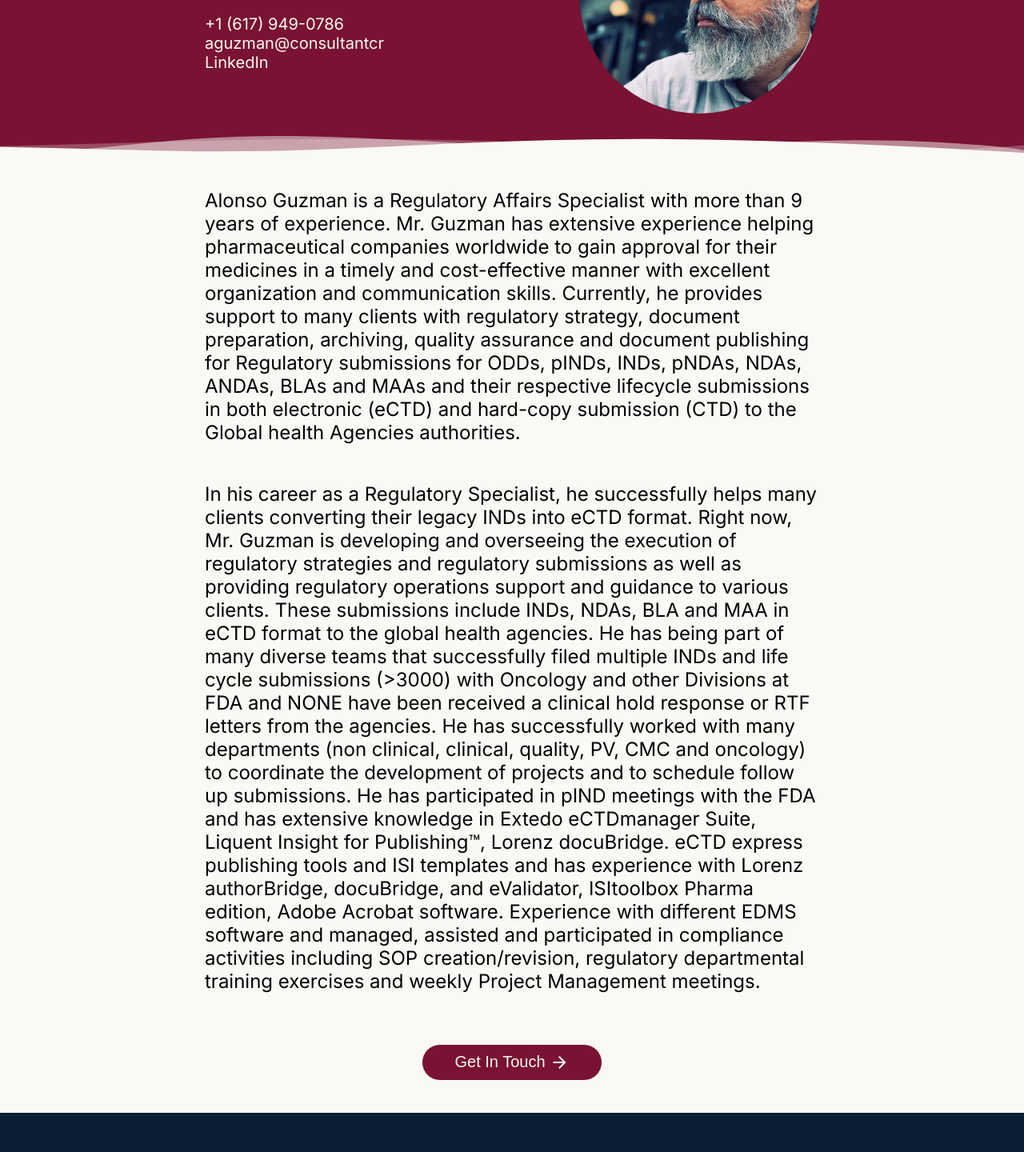
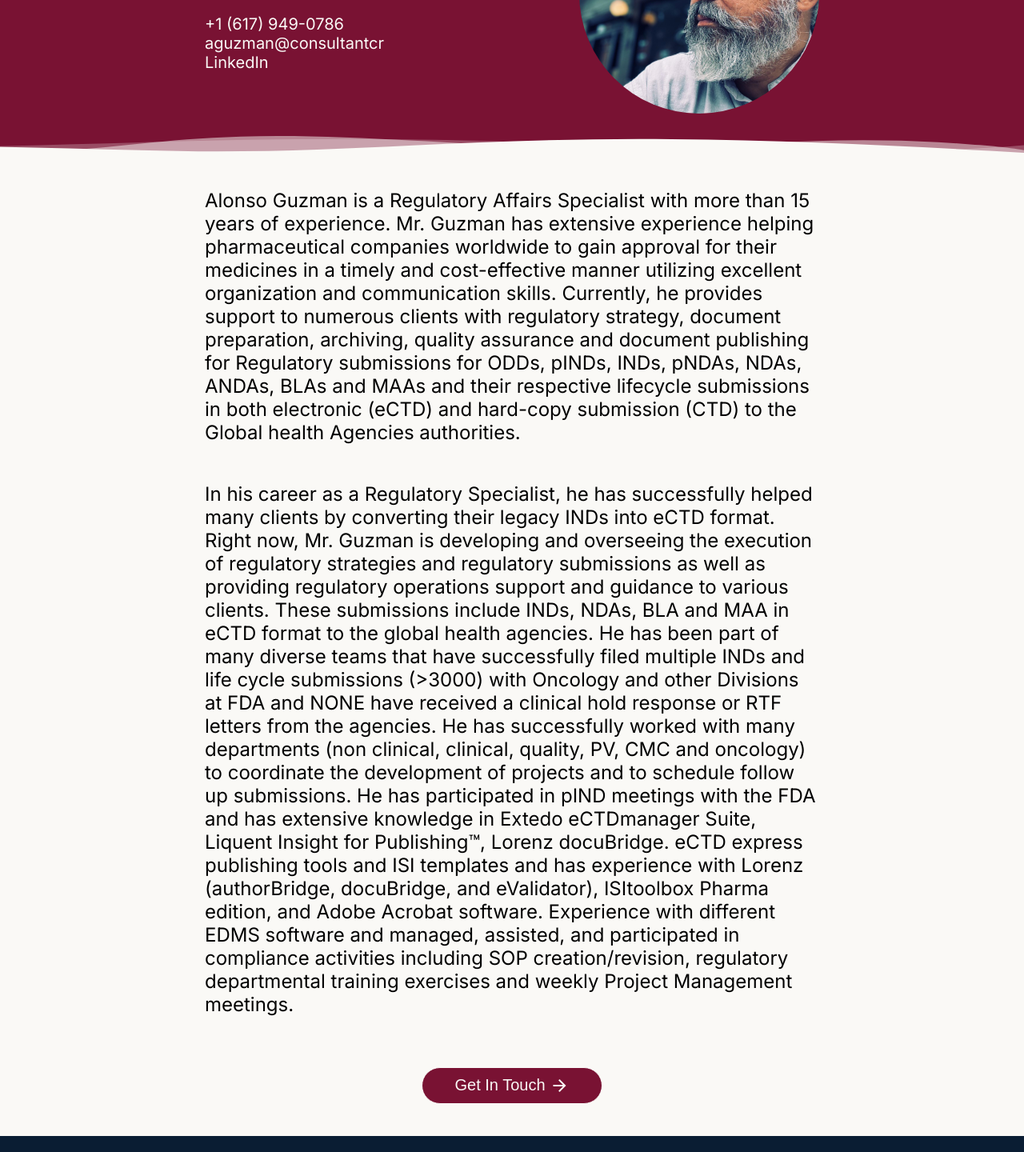
Before and after one commit to lgf00/CONSULTANTCR-website, a React (Create React App) app: page /consultantcr-website/about in a window 1280 px wide. Shown: the part 319-1759 px from the top of the page at 80% size. Built offline with nearby package versions, Linux system fonts and the light colour scheme.

Commit message:
fix up grammar of about

```diff
--- a/src/routes/about.jsx
+++ b/src/routes/about.jsx
@@ -32,10 +32,10 @@ export default function About() {
       </div>
       <div className="content about-content">
         <p>
-        Alonso Guzman is a Regulatory Affairs Specialist with more than 9 years of experience.  Mr. Guzman has extensive experience helping pharmaceutical companies worldwide to gain approval for their medicines in a timely and cost-effective manner with excellent organization and communication skills. Currently, he provides support to many clients with regulatory strategy, document preparation, archiving, quality assurance and document publishing for Regulatory submissions for ODDs, pINDs, INDs, pNDAs, NDAs, ANDAs, BLAs and MAAs and their respective lifecycle submissions in both electronic (eCTD) and hard-copy submission (CTD) to the Global health Agencies authorities.
+        Alonso Guzman is a Regulatory Affairs Specialist with more than 15 years of experience.  Mr. Guzman has extensive experience helping pharmaceutical companies worldwide to gain approval for their medicines in a timely and cost-effective manner utilizing excellent organization and communication skills. Currently, he provides support to numerous clients with regulatory strategy, document preparation, archiving, quality assurance and document publishing for Regulatory submissions for ODDs, pINDs, INDs, pNDAs, NDAs, ANDAs, BLAs and MAAs and their respective lifecycle submissions in both electronic (eCTD) and hard-copy submission (CTD) to the Global health Agencies authorities.
         </p>
         <p>
-        In his career as a Regulatory Specialist, he successfully helps many clients converting their legacy INDs into eCTD format. Right now, Mr. Guzman is developing and overseeing the execution of regulatory strategies and regulatory submissions as well as providing regulatory operations support and guidance to various clients.  These submissions include INDs, NDAs, BLA and MAA in eCTD format to the global health agencies.  He has being part of many diverse teams that successfully filed multiple INDs and life cycle submissions ({'>'}3000) with Oncology and other Divisions at FDA and NONE have been received a clinical hold response or RTF letters from the agencies.  He has successfully worked with many departments (non clinical, clinical, quality, PV, CMC and oncology) to coordinate the development of projects and to schedule follow up submissions.  He has participated in pIND meetings with the FDA and has extensive knowledge in Extedo eCTDmanager Suite, Liquent Insight for Publishing™, Lorenz docuBridge. eCTD express publishing tools and ISI templates and has experience with Lorenz authorBridge, docuBridge, and eValidator, ISItoolbox Pharma edition, Adobe Acrobat software.  Experience with different EDMS software and managed, assisted and participated in compliance activities including SOP creation/revision, regulatory departmental training exercises and weekly Project Management meetings.
+        In his career as a Regulatory Specialist, he has successfully helped many clients by converting their legacy INDs into eCTD format. Right now, Mr. Guzman is developing and overseeing the execution of regulatory strategies and regulatory submissions as well as providing regulatory operations support and guidance to various clients.  These submissions include INDs, NDAs, BLA and MAA in eCTD format to the global health agencies.  He has been part of many diverse teams that have successfully filed multiple INDs and life cycle submissions ({'>'}3000) with Oncology and other Divisions at FDA and NONE have received a clinical hold response or RTF letters from the agencies.  He has successfully worked with many departments (non clinical, clinical, quality, PV, CMC and oncology) to coordinate the development of projects and to schedule follow up submissions.  He has participated in pIND meetings with the FDA and has extensive knowledge in Extedo eCTDmanager Suite, Liquent Insight for Publishing™, Lorenz docuBridge. eCTD express publishing tools and ISI templates and has experience with Lorenz (authorBridge, docuBridge, and eValidator), ISItoolbox Pharma edition, and Adobe Acrobat software.  Experience with different EDMS software and managed, assisted, and participated in compliance activities including SOP creation/revision, regulatory departmental training exercises and weekly Project Management meetings.
         </p>
         <Link to="/consultantcr-website/contact">
           <button>
```
